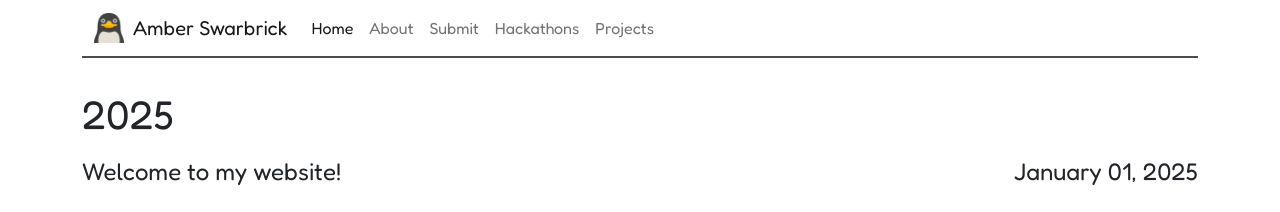
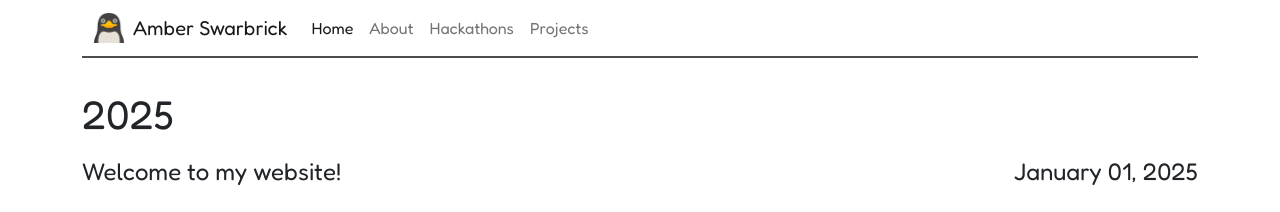
Before and after one commit to aswarbs/aswarbs.github.io, a Jekyll site: the page built from index.html, in a window 1280 px wide. Shown: the top 212 px of the page. Built offline with Jekyll 4.4.1, drawn with Linux system fonts in a browser that asks for light colours.

Commit message:
remove submit

```diff
--- a/_data/navigation.yml
+++ b/_data/navigation.yml
@@ -2,8 +2,6 @@
   link: /
 - name: About
   link: /about/
-- name: Submit
-  link: /submit/
 - name: Hackathons
   link: /hackathons/
 - name: Projects
```
